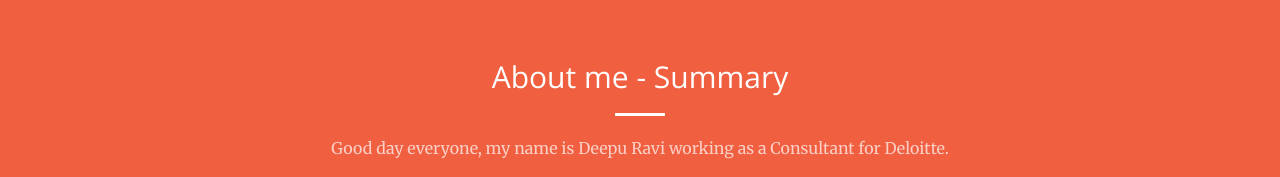
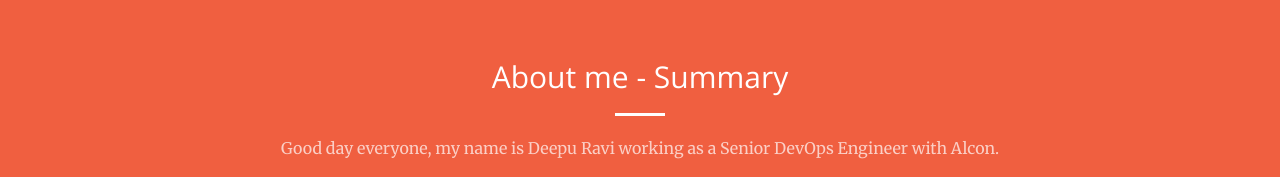
Before and after one commit to deepuravi89/deepuravi89.github.io, a website: page index.html in a window 1280 px wide. Shown: the part 840-1017 px from the top of the page. Drawn offline with nearby package versions, Linux system fonts and the light colour scheme.

Commit message:
Update index.html

```diff
--- a/index.html
+++ b/index.html
@@ -85,7 +85,7 @@
                 <div class="col-lg-8 col-lg-offset-2 text-center">
                     <h2 class="section-heading">About me - Summary</h2>
                     <hr class="light">
-                    <p class="text-faded">Good day everyone, my name is Deepu Ravi working as a Consultant for Deloitte.</p>
+                    <p class="text-faded">Good day everyone, my name is Deepu Ravi working as a Senior DevOps Engineer with Alcon.</p>
 					<p class="text-faded">Senior DevOps & Cloud Engineer with 7+ years of work experience in Build and deployment across multiple cloud platforms, utilizing the latest DevOps practices that reduce speed to market.</p>
                     <a href="#services" class="page-scroll btn btn-default btn-xl sr-button">Highlights</a>
                 </div>
```
